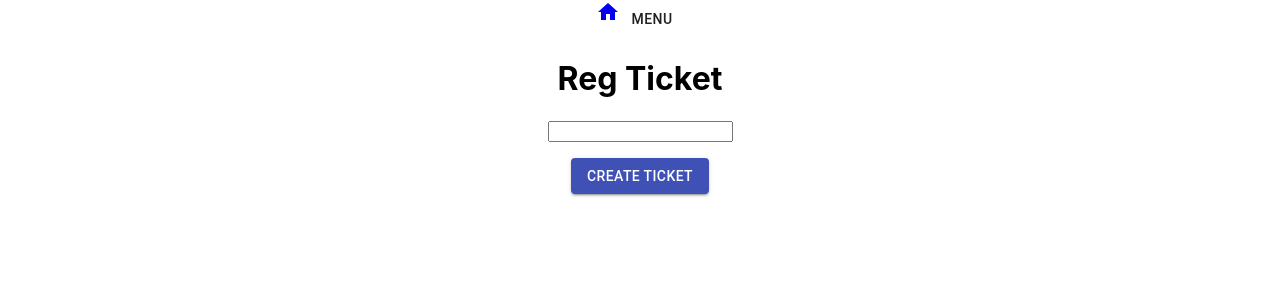
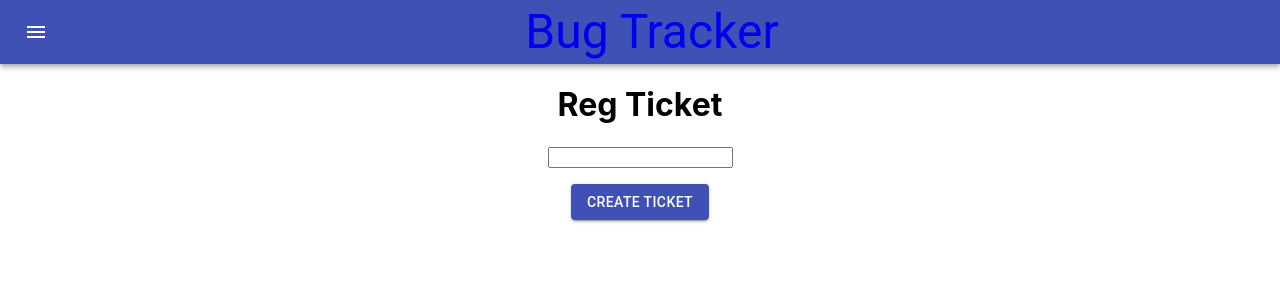
Before and after one commit to egsandwich/BugTracker, a React (Create React App) app in the folder bug-tracker/: page /1/registerTicket in a window 1280 px wide. Shown: the top 300 px of the page. Built offline with nearby package versions, Linux system fonts and the light colour scheme.

Commit message:
removed errthing on app css, better looking dashb

```diff
--- a/bug-tracker/src/App.css
+++ b/bug-tracker/src/App.css
@@ -1,19 +1,13 @@
-.App {
+/* .App {
   text-align: center;
-}
+} */
 
-.App-logo {
+/* .App-logo {
   height: 40vmin;
   pointer-events: none;
-}
+} */
 
-@media (prefers-reduced-motion: no-preference) {
-  .App-logo {
-    animation: App-logo-spin infinite 20s linear;
-  }
-}
-
-.App-header {
+/* .App-header {
   background-color: #282c34;
   min-height: 100vh;
   display: flex;
@@ -26,13 +20,13 @@
 
 .App-link {
   color: #61dafb;
-}
+} */
 
-@keyframes App-logo-spin {
+/* @keyframes App-logo-spin {
   from {
     transform: rotate(0deg);
   }
   to {
     transform: rotate(360deg);
   }
-}
+} */
--- a/bug-tracker/src/App.js
+++ b/bug-tracker/src/App.js
@@ -1,6 +1,5 @@
 import React from "react";
 import "./App.css";
-
 import Contact from "./Contact";
 import Login from "./Login";
 import Dasboard from "./Dashboard";
@@ -10,28 +9,36 @@ import CreateTicket from "./CreateTicket";
 import Dashboard from "./Dashboard";
 import Project from "./Project";
 import TicketList from "./TicketList";
-import { makeStyles } from '@material-ui/core/styles';
-import Drawer from '@material-ui/core/Drawer';
-import Button from '@material-ui/core/Button';
-import List from '@material-ui/core/List';
-import Divider from '@material-ui/core/Divider';
-import ListItem from '@material-ui/core/ListItem';
-import ListItemIcon from '@material-ui/core/ListItemIcon';
-import ListItemText from '@material-ui/core/ListItemText';
+import {
+  makeStyles, AppBar, Toolbar, Typography, Grid, Drawer, List,
+  Button, ListItem, ListItemIcon, ListItemText
+} from '@material-ui/core/';
+// import Divider from '@material-ui/core/Divider';
 import HomeIcon from '@material-ui/icons/Home'; //change to home icon
 import AddIcon from '@material-ui/icons/Add'; //change to something else icon
+import MenuIcon from '@material-ui/icons/Menu';
+
+
+const useStyles = makeStyles({
+  root: {
+    textAlign: 'center',
+    width: '100%',
+    height: '100%',
+  },
+  list: {
+    width: 250,
+  },
+  title: {
+    flex: 1
+  },
+  grid: {
+    width: '100%',
+    height: '10%'
+  }
+});
 
 //dashboard
 //more views i guess
-
-const useStyles = makeStyles({
-  list: {
-    width: 250,
-  },
-  fullList: {
-    width: 'auto',
-  },
-});
 function App() {
   //in use effect for the future, check if logged in
 
@@ -39,6 +46,8 @@ function App() {
   //put condition here
   //]); //run code in a condition in react
   //UI
+
+
   const classes = useStyles();
   const [state, setState] = React.useState(false);
 
@@ -53,12 +62,13 @@ function App() {
   const list = (
     <div
       className={classes.list}
-      //     [classes.fullList]: anchor === 'top' || anchor === 'bottom',
-      // })}
       role="presentation"
       onClick={toggleDrawer(false)}
       onKeyDown={toggleDrawer(false)}
     >
+      {/* put back button instead to close drawer */}
+      <HomeIcon />
+
       <List>
         <Link to="/" style={{ textDecoration: 'none' }}>
           <ListItem button>
@@ -72,12 +82,6 @@ function App() {
             <ListItemText primary="Add project" />
           </ListItem>
         </Link>
-        {/* {['Home', 'Profile'].map((text, index) => (
-            <ListItem button key={text}>
-              <ListItemIcon>{index % 2 === 0 ? <InboxIcon /> : <MailIcon />}</ListItemIcon>
-              <ListItemText primary={text} />
-            </ListItem>
-          ))} */}
       </List>
     </div>
   );
@@ -86,10 +90,20 @@ function App() {
 
   return (
     <Router>
-      <div className="App">
-        <Link to="/" style={{ textDecoration: 'none' }}><HomeIcon /></Link>
-        <Button onClick={toggleDrawer(true)}>Menu
-            </Button>
+      <div className={classes.root}>
+        <Grid className={classes.grid}>
+          <AppBar position="static">
+            <Toolbar>
+              <MenuIcon onClick={toggleDrawer(true)} />
+              <Typography variant="h3" className={classes.title}>
+                <Link to="/" style={{ textDecoration: 'none' }}>Bug Tracker</Link>
+                {/* Bug Tracker */}
+              </Typography>
+
+            </Toolbar>
+          </AppBar>
+        </Grid>
+
 
         <Drawer anchor='left' open={state} onClose={toggleDrawer(false)}>{list}</Drawer>
         {/* <nav> */}
@@ -115,14 +129,14 @@ function App() {
         <Switch>
           <Route path="/contact" component={Contact} />
           <Route path="/projects/:projectId" component={Project} />
+          <Route path="/tickets/:projectId" component={Project} />
           <Route path="/login" component={Login} />
           <Route path="/registerProject" component={CreateProject} />
           <Route path="/:projectId/registerTicket" component={CreateTicket} />
-          {/* <Route path="/tickets/:projectId" component={TicketList} /> */}
           <Route path="/" component={Dashboard} />
           <Route path="/" render={() => <div><h1>404</h1></div>} />
         </Switch>
-
+        {/* bottom nav */}
       </div>
     </Router>
   );
--- a/bug-tracker/src/Dashboard.js
+++ b/bug-tracker/src/Dashboard.js
@@ -1,8 +1,8 @@
 import React, { useState, useEffect } from "react";
-import Project from "./Project";
 import Preview from "./Preview";
 import db from "./firebase";
-import firebase from 'firebase';
+import { Grid, Typography, Paper, Card, Button } from '@material-ui/core'
+import { makeStyles, useTheme } from '@material-ui/core/styles'
 
 
 function Dashboard() {
@@ -19,23 +19,41 @@ function Dashboard() {
     }, [])
 
 
+    const useStyles = makeStyles((theme) => ({
+        style: {
+            backgroundColor: "blue",
+            [theme.breakpoints.up("sm")]: {
+                backgroundColor: "black"
+            }
+        },
+        gridList: {
+            width: '100%',
+            height: '60%',
+        },
+        gridHeader: {
+            width: '100%',
+            height: '3%',
+        }
+    }))
+    const classes = useStyles();
+    const theme = useTheme();
     return (
         <div>
+            <Grid className={classes.gridHeader}>
+                <Typography variant="h4">Dashboard</Typography>
+            </Grid>
+            < Grid className={classes.gridList} spacing={2}>
+                <Grid container spacing={0}>
+                    {
+                        projects.map((project) => (
+                            <Grid item key={project} xs={12} sm={6} md={4} lg={4} xl={4} >
+                                <Preview name={project.projectName} id={project.id} owner={project.projectOwner} />
+                            </Grid>
+                        ))
+                    }
 
-            <h2>Dashboard</h2>
-
-            {/* pass in an object */}
-            {projects.map((project) => (
-                // <Project name={project.projectName} id={project.id} owner={project.projectOwner} />
-                // <Link to={`/projects/${project.id}`} style={{ textDecoration: 'none' }} >
-                <Preview name={project.projectName} id={project.id} owner={project.projectOwner} />
-                // {/* put margins here? */}
-                // </Link>
-
-            ))
-            }
-
-
+                </Grid>
+            </Grid >
         </div >
     );
 }
--- a/bug-tracker/src/Preview.js
+++ b/bug-tracker/src/Preview.js
@@ -11,20 +11,14 @@ const primary100 = grey["100"];
 const fontPrimary = grey["900"];
 const useStyles = makeStyles((theme) => ({
     root: {
-        width: 170,
-        height: 70,
-        marginTop: 30,
-        marginBottom: 12,
         backgroundColor: primary100,
-        color: fontPrimary,
-        alignContent: 'center',
+        padding: theme.spacing(2),
+        margin: theme.spacing(3),
+        height: '4em',
     },
     title: {
-        fontSize: 14,
+        fontSize: 20,
     },
-    cardProp: {
-        padding: theme.spacing(2),
-    }
 }));
 
 
@@ -32,18 +26,16 @@ const useStyles = makeStyles((theme) => ({
 export default function Preview(props) {
     const classes = useStyles();
     return (
-        <Grid container justify="center" spacing={3}>
 
         <Card className={classes.root} variant="outlined" raised="true">
             <Link to={`/projects/${props.id}`} style={{ textDecoration: 'none' }}>
                 <CardContent>
-                        <Typography variant="h5" component="h1">
+                    <Typography variant="h5" component="h1" className={classes.title} noWrap="true">
                         {props.name}
                     </Typography>
                 </CardContent>
             </Link>
         </Card>
-        </Grid>
 
     )
 }
```
Lines whose indentation alone changed are shown as unchanged.
